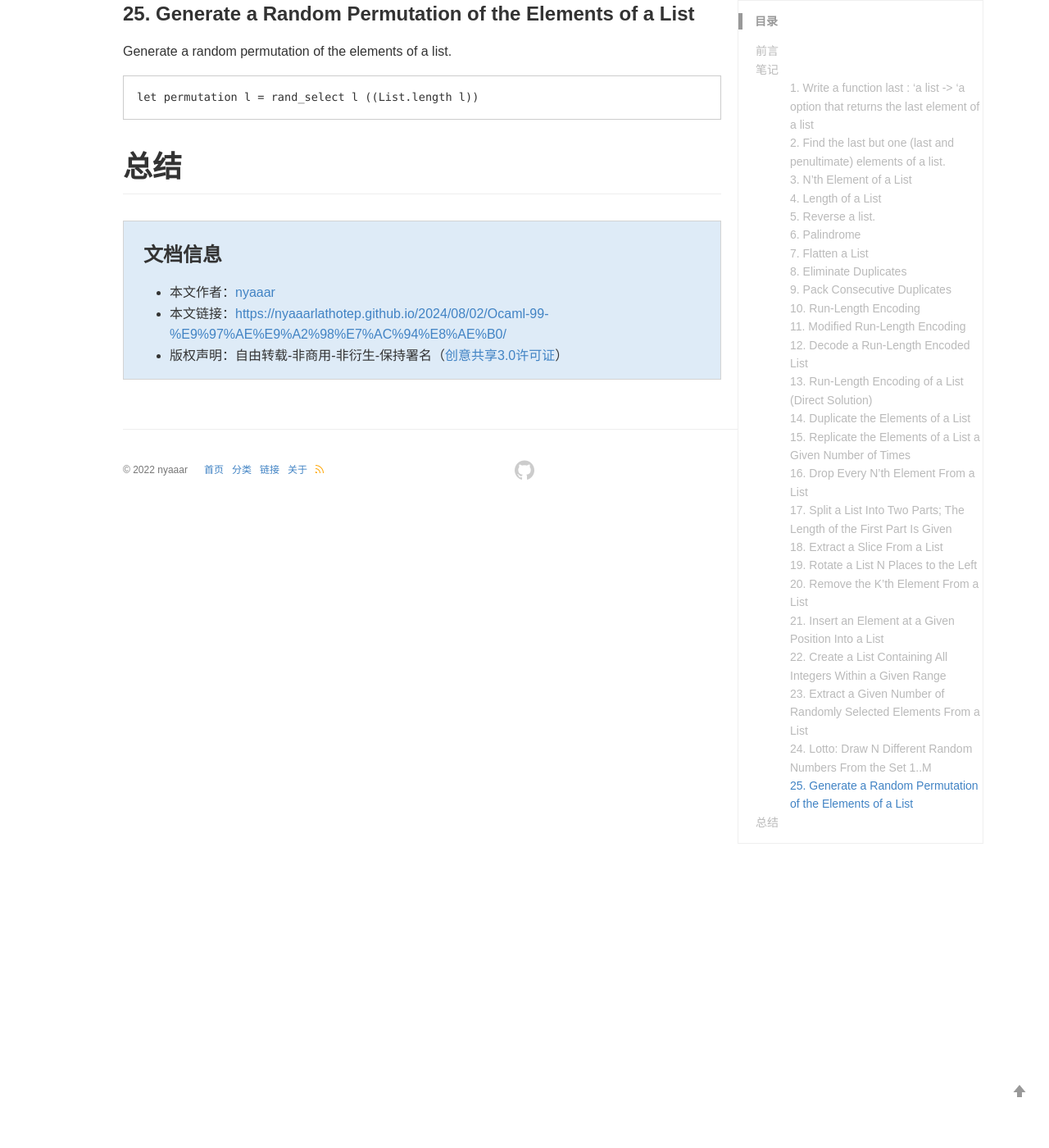
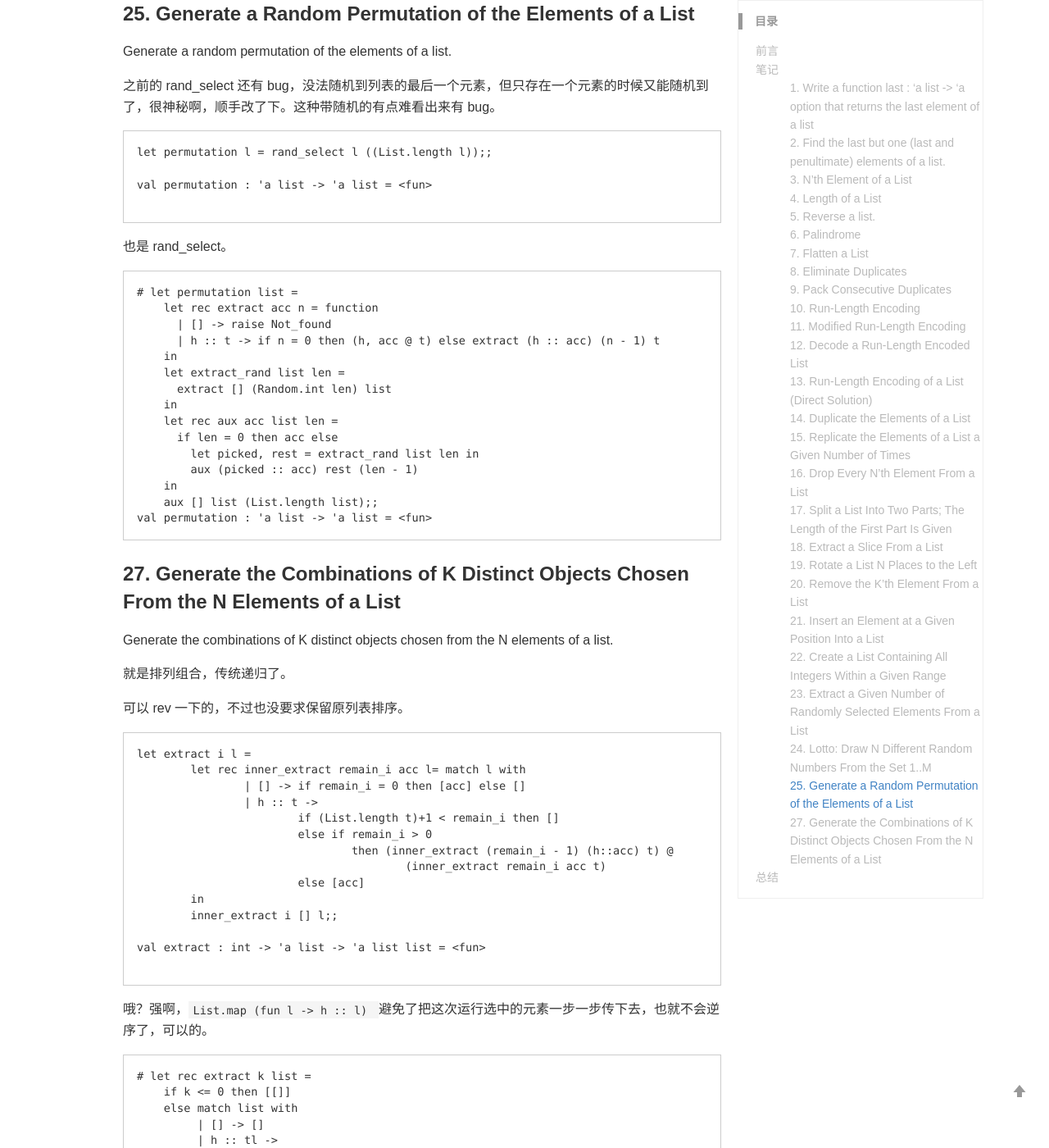
Before and after one commit to nyaaarlathotep/nyaaarlathotep.github.io, a Jekyll site: the page built from _posts/2024-8-2- Ocaml 99 问题笔记.md, in a window 1280 px wide and 1400 px high, scrolled down 16401 px. Shown: the whole window at 82% size. Built offline with Jekyll 4.4.1, drawn with Linux system fonts in a browser that asks for light colours; comment, search, counter and statistics services are not loaded; a style sheet for code colours, icons or effects is not loaded; some of the changed text lies outside the part shown.

Commit message:
Update 2024-8-2- Ocaml 99 问题笔记.md

````diff
--- a/_posts/2024-8-2- Ocaml 99 问题笔记.md
+++ b/_posts/2024-8-2- Ocaml 99 问题笔记.md
@@ -721,7 +721,7 @@ The selected items shall be returned in a list. We use the `Random` module but a
 ```
 let rand_select l count=
 	let rec remove_at i l=match l with
-		| h::t -> if i > 1 then
+		| h::t -> if i > 0 then
 			let (e, remain)= (remove_at (i-1) t) in (e, (h::remain)) else (h, t)
 	in
 	let rec inner_rand_select list count acc = if count=0 then acc else
@@ -790,8 +790,73 @@ val lotto_select : int -> int -> int list = <fun>
 
 Generate a random permutation of the elements of a list.
 
+之前的 rand_select 还有 bug，没法随机到列表的最后一个元素，但只存在一个元素的时候又能随机到了，很神秘啊，顺手改了下。这种带随机的有点难看出来有 bug。
+
 ```
-let permutation l = rand_select l ((List.length l))
+let permutation l = rand_select l ((List.length l));;
+
+val permutation : 'a list -> 'a list = <fun>
+
+```
+
+也是 rand_select。
+
+```
+# let permutation list =
+    let rec extract acc n = function
+      | [] -> raise Not_found
+      | h :: t -> if n = 0 then (h, acc @ t) else extract (h :: acc) (n - 1) t
+    in
+    let extract_rand list len =
+      extract [] (Random.int len) list
+    in
+    let rec aux acc list len =
+      if len = 0 then acc else
+        let picked, rest = extract_rand list len in
+        aux (picked :: acc) rest (len - 1)
+    in
+    aux [] list (List.length list);;
+val permutation : 'a list -> 'a list = <fun>
+```
+
+### 27. Generate the Combinations of K Distinct Objects Chosen From the N Elements of a List
+
+Generate the combinations of K distinct objects chosen from the N elements of a list.
+
+就是排列组合，传统递归了。
+
+可以 rev 一下的，不过也没要求保留原列表排序。
+
+```
+let extract i l =
+	let rec inner_extract remain_i acc l= match l with
+		| [] -> if remain_i = 0 then [acc] else []
+		| h :: t ->
+			if (List.length t)+1 < remain_i then []
+			else if remain_i > 0
+				then (inner_extract (remain_i - 1) (h::acc) t) @
+					(inner_extract remain_i acc t)
+			else [acc]
+	in
+	inner_extract i [] l;;
+
+val extract : int -> 'a list -> 'a list list = <fun>
+
+```
+
+哦？强啊，`List.map (fun l -> h :: l) `避免了把这次运行选中的元素一步一步传下去，也就不会逆序了，可以的。
+
+```
+# let rec extract k list =
+    if k <= 0 then [[]]
+    else match list with
+         | [] -> []
+         | h :: tl ->
+            let with_h = List.map (fun l -> h :: l) (extract (k - 1) tl) in
+            let without_h = extract k tl in
+            with_h @ without_h;;
+val extract : int -> 'a list -> 'a list list = <fun>
+
 ```
 
 
````
